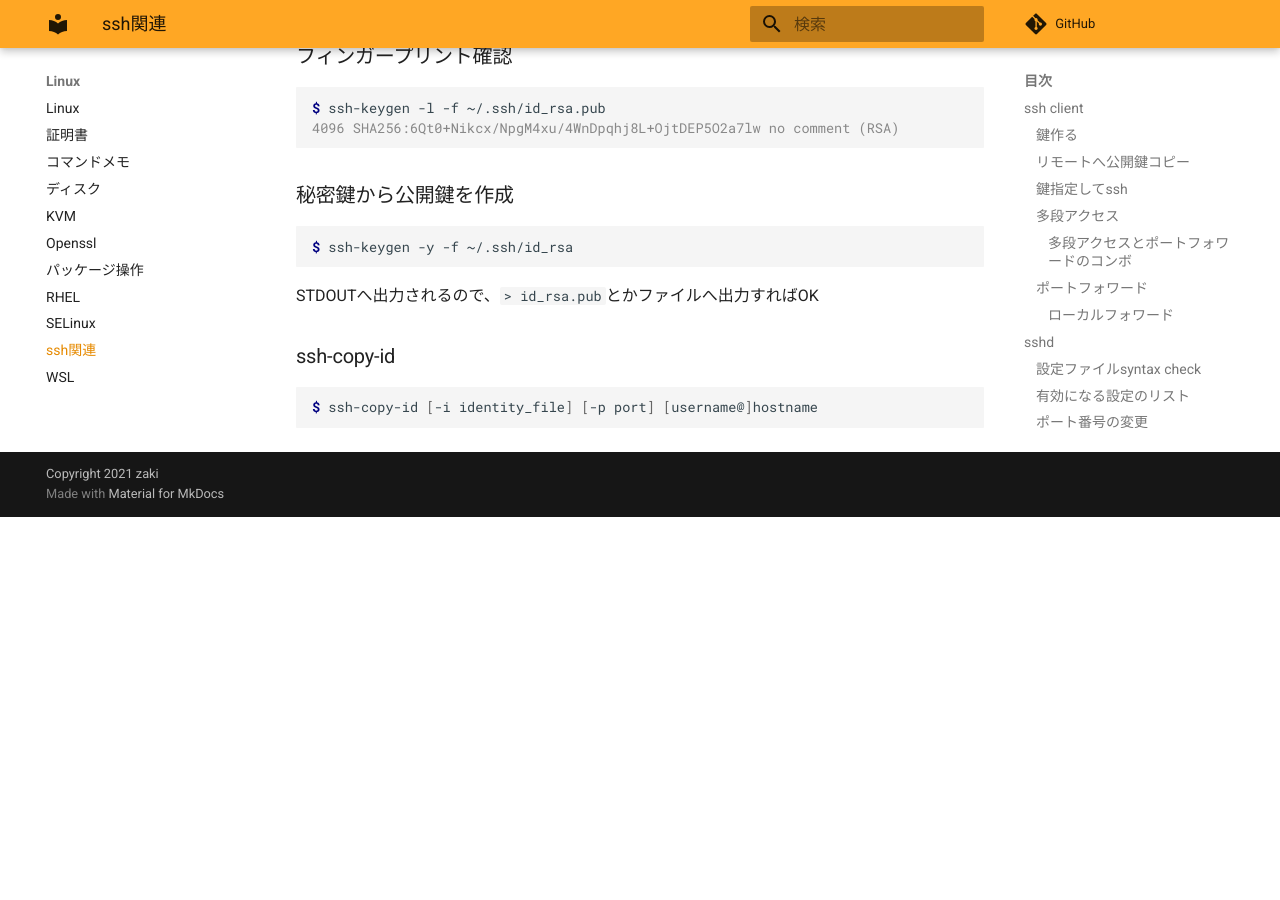
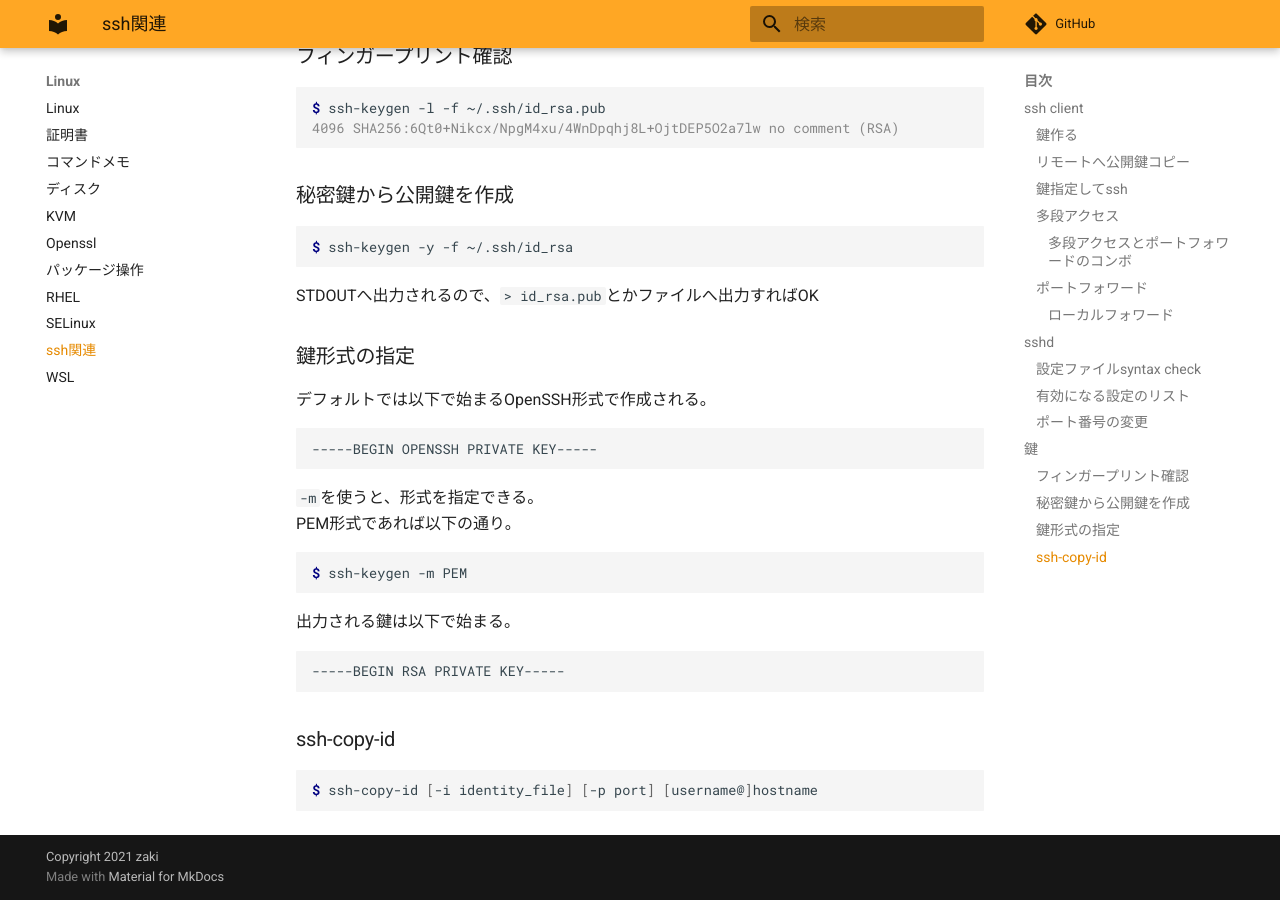
Before and after one commit to zaki-lknr/docs, an MkDocs documentation site: the page built from docs/Linux/ssh.md, in a window 1280 px wide and 900 px high, scrolled down 3584 px. Built offline with MkDocs 1.6.1 and Material for MkDocs 9.7.7, drawn with Linux system fonts in a browser that asks for light colours; comment, search, counter and statistics services are not loaded; before the commit the page ends 4101 px from its top, so only the background shows below that.

Commit message:
add: linux/ssh: ssh-keygen -m で鍵形式の指定

````diff
--- a/docs/Linux/ssh.md
+++ b/docs/Linux/ssh.md
@@ -174,6 +174,27 @@ $ ssh-keygen -y -f ~/.ssh/id_rsa
 
 STDOUTへ出力されるので、`> id_rsa.pub`とかファイルへ出力すればOK
 
+### 鍵形式の指定
+
+デフォルトでは以下で始まるOpenSSH形式で作成される。
+
+```text
+-----BEGIN OPENSSH PRIVATE KEY-----
+```
+
+`-m`を使うと、形式を指定できる。
+PEM形式であれば以下の通り。
+
+```console
+$ ssh-keygen -m PEM
+```
+
+出力される鍵は以下で始まる。
+
+```text
+-----BEGIN RSA PRIVATE KEY-----
+```
+
 ### ssh-copy-id
 
 ```console
````
